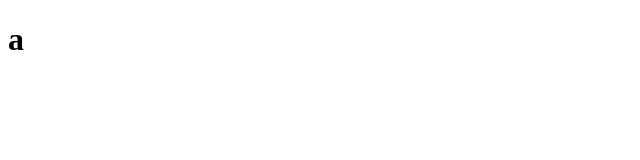
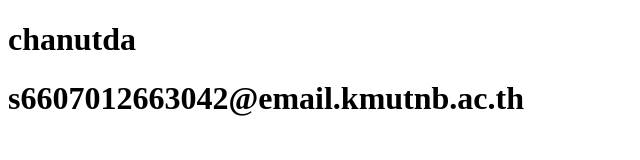
Before and after one commit to chacha5/README.md-chanutda, a plain HTML site: page index.html in a window 1280 px wide. Shown: the whole page, without its empty margins (0-640 px from the left). Drawn offline with Linux system fonts and the light colour scheme.

Commit message:
Add name and email

```diff
--- a/index.html
+++ b/index.html
@@ -7,7 +7,8 @@
 </head>
 <body>
 
-    <h1>a</h1>
+    <h1>chanutda</h1>
+    <h1>s6607012663042@email.kmutnb.ac.th</h1>
 
 </body>
 </html>
```
